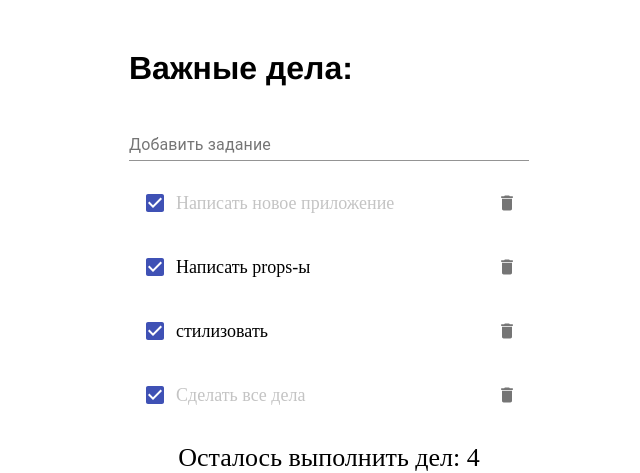
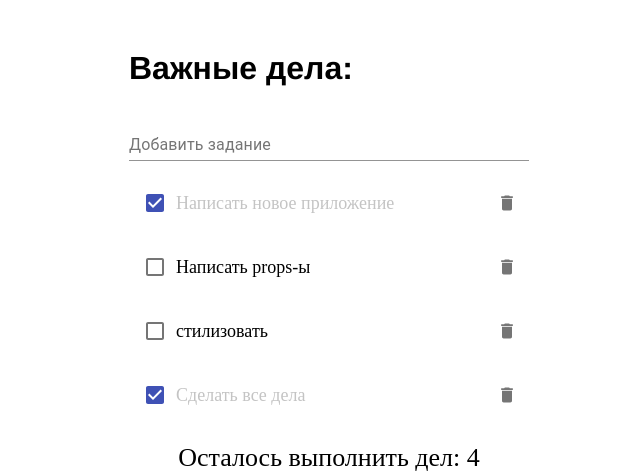
Before and after one commit to WebHeroSchool/Cheplagina_todo, a React (Create React App) app: page / in a window 1280 px wide. Shown: the top 473 px of the page, without its empty margins (311-951 px from the left). Built offline with nearby package versions, Linux system fonts and the light colour scheme.

Commit message:
добавлен обработчик для checkbox

```diff
--- a/src/components/App/App.js
+++ b/src/components/App/App.js
@@ -24,14 +24,16 @@ class App extends React.Component {
 						isDone: true
 					}
 				]
-		};
+	};
+
+	onClickDone = isDone => console.log(isDone);
 
 	render() {
 		return (
 			<div className={styles.wrap}>
 				<h1 className={styles.title}>Важные дела:</h1>
 				<InputItem />
-				<ItemList items={this.state.items} />
+				<ItemList items={this.state.items} onClickDone={this.onClickDone} />
 				<Footer count={this.state.items.length} />
 			</div>);
 		}
--- a/src/components/Item/Item.js
+++ b/src/components/Item/Item.js
@@ -2,7 +2,7 @@ import React from 'react';
 import classnames from 'classnames';
 import styles from './Item.module.css'
 
-const Item = ({ value, isDone }) => (
+const Item = ({ value, isDone, onClickDone }) => (
 	<span className={
 	classnames({
 		[styles.item]: true,
--- a/src/components/ItemList/ItemList.js
+++ b/src/components/ItemList/ItemList.js
@@ -5,17 +5,25 @@ import DeleteIcon from '@material-ui/icons/Delete';
 import IconButton from '@material-ui/core/IconButton';
 import styles from './ItemList.module.css';
 
-const ItemList = ({ items }) => (<ul className={styles.list}>
-		{items.map(item => <li className={styles.item} key={item.value}>
+const ItemList = ({ items, onClickDone }) => (<ul className={styles.list}>
+		{items.map(item =>
+		 <li className={styles.item} key={item.value}>
 			<Checkbox
-        defaultChecked
-        color="primary"
-        inputProps={{ 'aria-label': 'secondary checkbox' }}
+				checked={item.isDone}
+		      defaultChecked
+		      //value='checkedG'
+		      color='primary'
+		      inputProps={{
+		        	'aria-label': 'secondary checkbox',
+		      }}
+        onClick={() => onClickDone(item.isDone)}
       />
-			<div className={styles.item_text}><Item value={item.value} isDone={item.isDone} /></div>
-			<div><IconButton aria-label='delete'>
-          <DeleteIcon fontSize='small' />
-        </IconButton></div>
+			<div className={styles.item_text}><Item value={item.value} isDone={item.isDone} onClickDone={onClickDone} /></div>
+			<div>
+				<IconButton aria-label='delete'>
+	          <DeleteIcon fontSize='small' />
+	        	</IconButton>
+        </div>
 		</li>)}
 	</ul>);
 
```
